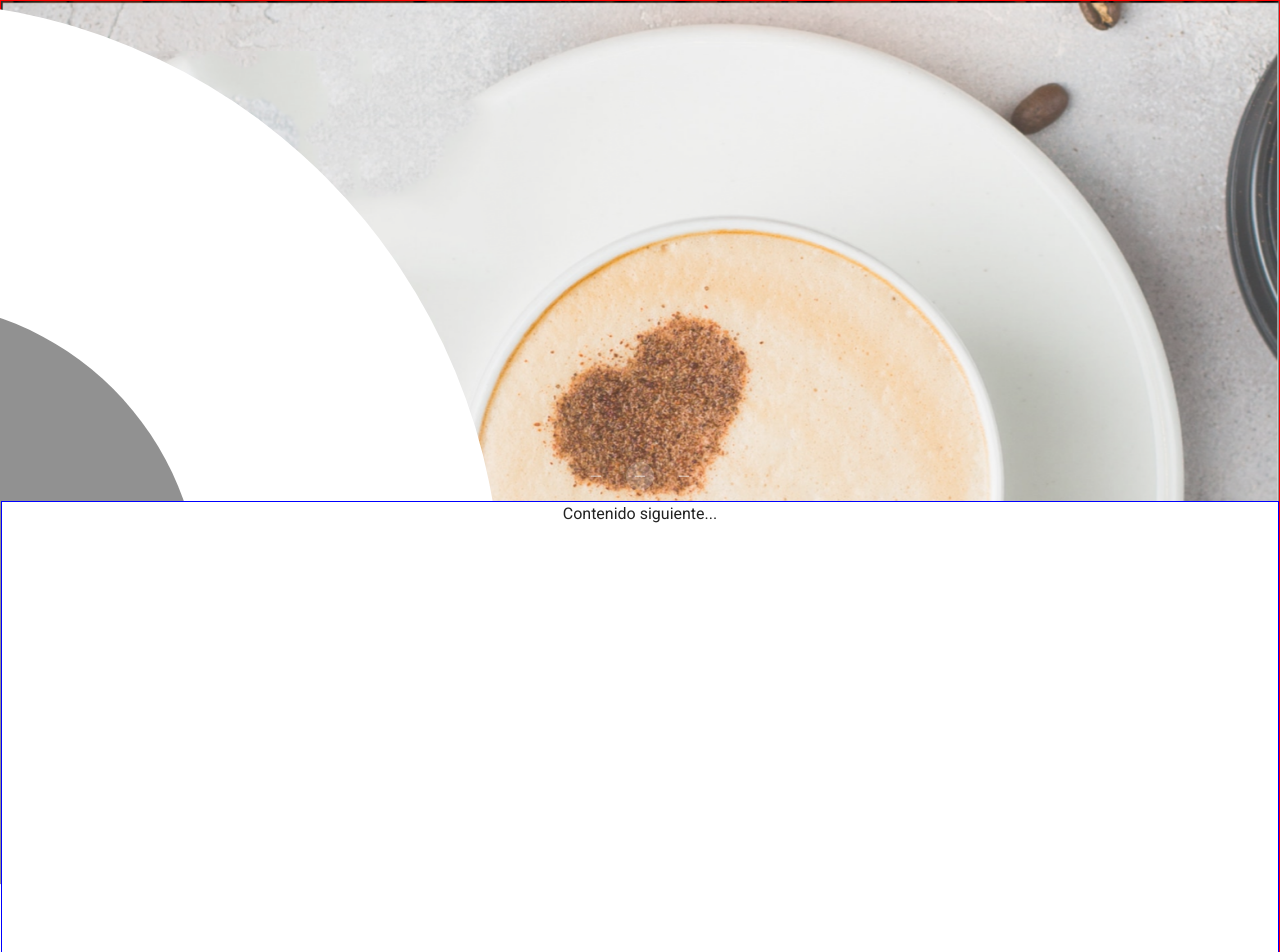
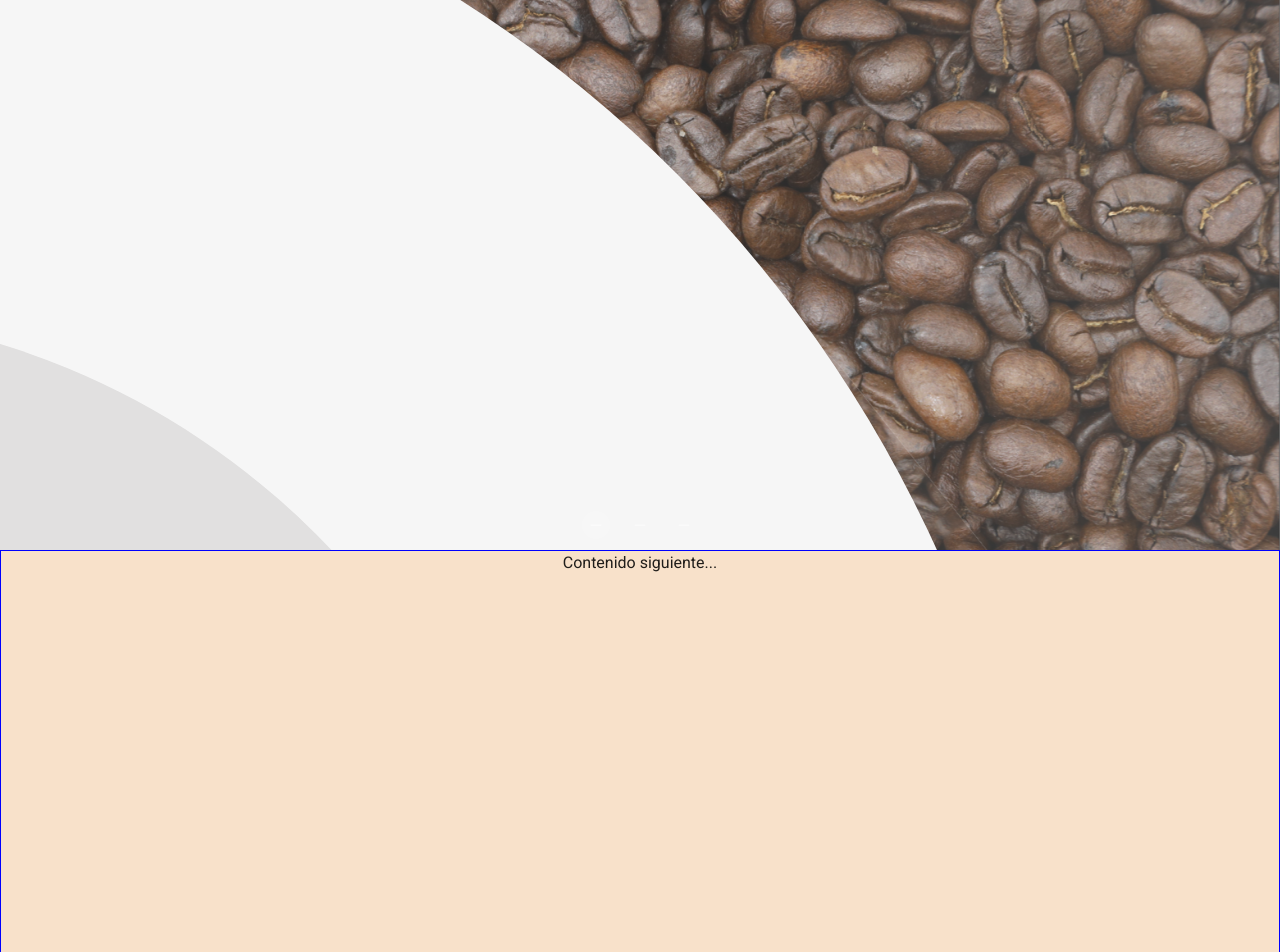
Before and after one commit to Lennin5/Pokeapi, a Vue app: page /coffee in a window 1280 px wide. Shown: the top 952 px of the page. Built offline with nearby package versions, Linux system fonts and the light colour scheme.

Commit message:
refactor(carrusel principal) cambio en valores de propiedades de circulos

```diff
--- a/src/views/CoffeeTestsView.vue
+++ b/src/views/CoffeeTestsView.vue
@@ -1,18 +1,17 @@
 <template>
-  <div style="border: 1px solid red;">
+  <div>
     <!-- <h1 class="animate__animated animate__bounce">An animated element</h1> animate__animated animate__fadeOut animate__animated animate__fadeOutBottomRight -->
-    <div class="max-circle">
+
+    <div class="max-circle ">
         <div class="min-circle">
-            <!-- Contenido dentro del círculo si es necesario -->
         </div>
     </div>
     <v-carousel
-      cycle
+      height="550"
       vertical
       :show-arrows="false"
       delimiter-icon="mdi-minus"
       hide-delimiter-background
-      :interval="5000"
     >
 
       <v-carousel-item
@@ -20,6 +19,8 @@
         :key="index"
       >
         <img :src="item.image" alt="Imagen" key="item.image" class="w-100 animate__animated animate__fadeIn" >
+
+
       </v-carousel-item>
     </v-carousel>
     <div class="text-center next-content-to-carousel" style="border: 1px solid blue">
@@ -51,7 +52,6 @@ export default {
       ],
     };
   },
-
 };
 </script>
 
@@ -60,28 +60,29 @@ export default {
 .max-circle {
   z-index: 1;
     position: absolute;
-    width: 1200px;
-    height: 1200px;
-    background-color: #fff;
+    width: 2550px;
+    height: 2550px;
+    background-color: #f6f6f6;
     border-radius: 50%;
     display: flex;
     justify-content: center;
     align-items: center;
-    margin-left: -700px;
+    margin-left: -1500px;
+    margin-top: -200px
 }
 
 /* Estilos para el círculo interior */
 .min-circle {
-    width: 50%;
-    height: 50%;
-    background-color: rgb(145, 145, 145);
-    border-radius: 50%;
+    width: 60%;
+    height: 60%;
+    background-color: #e1e0e0;
+    border-radius: 100%;
 }
 
 .next-content-to-carousel{
   position: relative;
   z-index: 2;
-  background-color: #fff;
+  background-color: #f8e1ca;
   width: 100%;
   height: 500px;
 }
```
